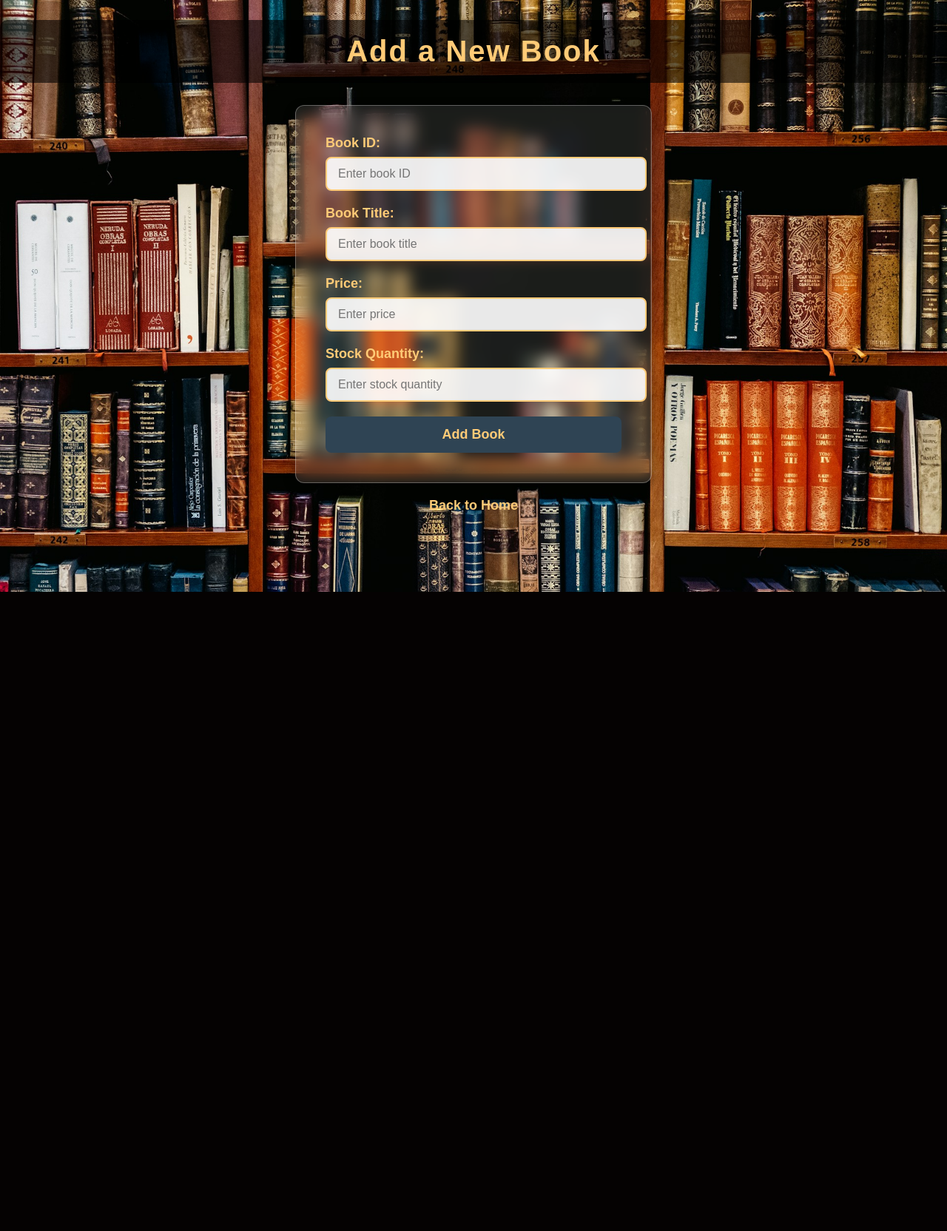
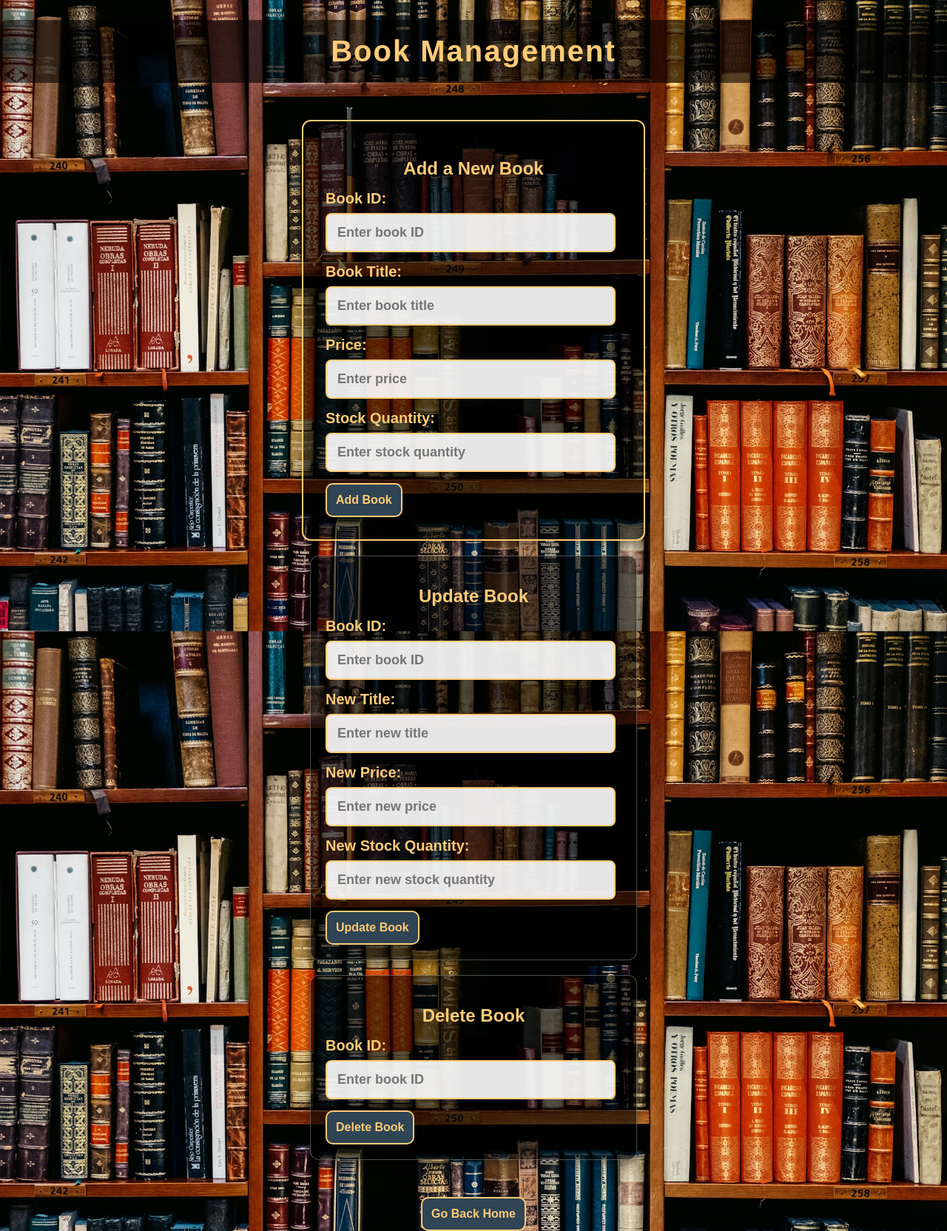
Before and after one commit to talhamahmood1/bookstore-microservices, a Flask app: page /add_book in a window 1280 px wide. Shown: the whole page at 74% size. Before the commit the page ends 800 px from the top, so only its background shows below. Run offline with Flask 3, Linux system fonts and the light colour scheme.

Commit message:
Updated project files with recent changes

```diff
--- a/catalog/app.py
+++ b/catalog/app.py
@@ -3,60 +3,88 @@ import sqlite3
 
 app = Flask(__name__, static_folder='static')
 
-
 # Initialize SQLite database
 def init_db():
-    conn = sqlite3.connect('books.db')
-    cursor = conn.cursor()
-    cursor.execute('''CREATE TABLE IF NOT EXISTS books (
-                        book_id INTEGER PRIMARY KEY,
-                        title TEXT NOT NULL,
-                        price REAL NOT NULL,
-                        stock INTEGER NOT NULL)''')
-    conn.commit()
-    conn.close()
+    with sqlite3.connect('books.db') as conn:
+        cursor = conn.cursor()
+        cursor.execute('''CREATE TABLE IF NOT EXISTS books (
+                            book_id INTEGER PRIMARY KEY,
+                            title TEXT NOT NULL,
+                            price REAL NOT NULL,
+                            stock INTEGER NOT NULL)''')
+        conn.commit()
 
 @app.route('/books', methods=['GET'])
 def get_books():
-    conn = sqlite3.connect('books.db')
-    cursor = conn.cursor()
-    cursor.execute('SELECT * FROM books')
-    books = [{'book_id': row[0], 'title': row[1], 'price': row[2], 'stock': row[3]} for row in cursor.fetchall()]
-    conn.close()
+    with sqlite3.connect('books.db') as conn:
+        cursor = conn.cursor()
+        cursor.execute('SELECT * FROM books')
+        books = [{'book_id': row[0], 'title': row[1], 'price': row[2], 'stock': row[3]} for row in cursor.fetchall()]
     return jsonify(books)
 
 @app.route('/add_book', methods=['GET', 'POST'])
 def add_book():
     if request.method == 'POST':
-        book_id = int(request.form['book_id'])
-        title = request.form['title']
-        price = float(request.form['price'])
-        stock = int(request.form['stock'])
+        try:
+            book_id = int(request.form['book_id'])
+            title = request.form['title']
+            price = float(request.form['price'])
+            stock = int(request.form['stock'])
 
-        conn = sqlite3.connect('books.db')
-        cursor = conn.cursor()
-        cursor.execute('INSERT INTO books (book_id, title, price, stock) VALUES (?, ?, ?, ?)',
-                       (book_id, title, price, stock))
-        conn.commit()
-        conn.close()
-
-        return 'Book added successfully! <a href="/add_book">Add another</a>'
+            with sqlite3.connect('books.db') as conn:
+                cursor = conn.cursor()
+                cursor.execute('INSERT INTO books (book_id, title, price, stock) VALUES (?, ?, ?, ?)',
+                               (book_id, title, price, stock))
+                conn.commit()
+            return 'Book added successfully! <a href="/add_book">Add another</a>'
+        except Exception as e:
+            return f'Error: {e}', 400
 
     return render_template('add_book.html')
 
 @app.route('/update_book', methods=['POST'])
 def update_book():
-    data = request.get_json()
-    book_id = data['book_id']
-    new_stock = data['stock']
+    try:
+        book_id = int(request.form['book_id'])
+        new_title = request.form.get('title')
+        new_price = request.form.get('price')
+        new_stock = request.form.get('stock')
 
-    conn = sqlite3.connect('books.db')
-    cursor = conn.cursor()
-    cursor.execute('UPDATE books SET stock = ? WHERE book_id = ?', (new_stock, book_id))
-    conn.commit()
-    conn.close()
+        with sqlite3.connect('books.db') as conn:
+            cursor = conn.cursor()
+            if new_title:
+                cursor.execute('UPDATE books SET title = ? WHERE book_id = ?', (new_title, book_id))
+            if new_price:
+                cursor.execute('UPDATE books SET price = ? WHERE book_id = ?', (float(new_price), book_id))
+            if new_stock:
+                cursor.execute('UPDATE books SET stock = ? WHERE book_id = ?', (int(new_stock), book_id))
+            conn.commit()
+        return 'Book updated successfully! <a href="/add_book">Go Back</a>'
+    except Exception as e:
+        return f'Error: {e}', 400
 
-    return jsonify({'message': 'Stock updated successfully'}), 200
+@app.route('/delete_book', methods=['POST'])
+def delete_book():
+    try:
+        book_id = int(request.form['book_id'])
+        with sqlite3.connect('books.db') as conn:
+            cursor = conn.cursor()
+            cursor.execute('DELETE FROM books WHERE book_id = ?', (book_id,))
+            conn.commit()
+        return 'Book deleted successfully! <a href="/add_book">Go Back</a>'
+    except Exception as e:
+        return f'Error: {e}', 400
+
+@app.route('/delete_all_books', methods=['POST'])
+def delete_all_books():
+    try:
+        with sqlite3.connect('books.db') as conn:
+            cursor = conn.cursor()
+            cursor.execute('DELETE FROM books')
+            conn.commit()
+        return 'All books deleted successfully! <a href="/add_book">Go back</a>'
+    except Exception as e:
+        return f'Error: {e}', 400
 
 if __name__ == '__main__':
     init_db()
--- a/catalog/templates/add_book.html
+++ b/catalog/templates/add_book.html
@@ -3,22 +3,22 @@
 <head>
     <meta charset="UTF-8">
     <meta name="viewport" content="width=device-width, initial-scale=1.0">
-    <title>Add a New Book</title>
+    <title>Book Management</title>
     <style>
         body {
-            font-family: 'Poppins', sans-serif; /* Modern font */
-            background-image: url('/static/library.jpg'); /* Background image */
+            font-family: 'Poppins', sans-serif;
+            background-image: url('/static/library.jpg');
             background-size: cover;
             background-position: center;
             background-attachment: fixed;
             margin: 0;
             padding: 0;
-            color: #fdfdfd; /* Soft white text color */
+            color: #fdfdfd;
         }
         h1 {
             text-align: center;
-            color: #ffcb77; /* Warm accent color */
-            background-color: rgba(0, 0, 0, 0.6);
+            color: #ffcb77;
+            background-color: rgba(0, 0, 0, 0.6); /* Darker semi-transparent black background */
             padding: 20px 10px;
             margin-bottom: 30px;
             font-size: 40px;
@@ -26,95 +26,133 @@
             font-weight: 700;
             letter-spacing: 2px;
         }
+        .container {
+            display: flex;
+            flex-direction: column; /* Stack forms vertically */
+            justify-content: center;
+            align-items: center;
+            gap: 20px;
+            padding: 20px;
+        }
         form {
-            background-color: rgba(255, 255, 255, 0.1);
-            backdrop-filter: blur(10px);
-            -webkit-backdrop-filter: blur(10px);
-            padding: 40px;
+            background-color: rgba(0, 0, 0, 0.6); /* Darker semi-transparent black background */
+            padding: 20px;
             border-radius: 12px;
             box-shadow: 0 6px 15px rgba(0, 0, 0, 0.4);
+            border: 1px solid rgba(255, 255, 255, 0.3);
             max-width: 400px;
-            margin: 0 auto;
-            border: 1px solid rgba(255, 255, 255, 0.3);
+            width: 100%;
+        }
+        .add-book {
+            padding: 30px;
+            border: 2px solid #ffcb77;
+            flex: 1.5;
+        }
+        h2 {
+            text-align: center;
+            font-size: 24px;
+            color: #ffcb77;
+            margin-bottom: 15px;
         }
         label {
             display: block;
-            font-size: 18px;
+            font-size: 20px;
             margin-bottom: 8px;
             color: #ffcb77;
-            font-weight: 600;
+            font-weight: bold;
         }
         input[type="text"], input[type="number"] {
-            width: 100%;
-            padding: 12px 15px;
-            margin-bottom: 20px;
+            width: 90%; /* Reduced from 100% to 90% */
+            padding: 14px;
+            margin-bottom: 15px;
             border: 2px solid #ffcb77;
             border-radius: 8px;
-            font-size: 16px;
+            font-size: 18px;
+            font-weight: bold;
             background-color: rgba(255, 255, 255, 0.9);
             color: #333;
-            outline: none;
-            transition: border-color 0.3s ease-in-out;
-        }
-        input[type="text"]:focus, input[type="number"]:focus {
-            border-color: #ffb347; /* Subtle highlight on focus */
         }
         button {
             background-color: #2f4454;
             color: #ffcb77;
-            border: none;
-            padding: 14px 20px;
-            width: 100%;
-            font-size: 18px;
-            font-weight: 600;
+            border: 2px solid #ffcb77;
+            padding: 12px;
+            font-size: 16px;
+            font-weight: bold;
             cursor: pointer;
-            border-radius: 8px;
+            border-radius: 10px;
             transition: background-color 0.3s ease, transform 0.2s ease;
         }
         button:hover {
             background-color: #ffb347;
             color: #333;
-            transform: scale(1.05); /* Slight enlarge effect */
+            transform: scale(1.05);
         }
-        button:active {
-            transform: scale(0.98); /* Press-down effect */
+        .home-link {
+            text-align: center;
+            margin-top: 30px;
         }
-        .back-link {
-            display: block;
+        .home-link a {
+            display: inline-block;
             text-align: center;
-            margin-top: 20px;
+            background-color: #2f4454;
             color: #ffcb77;
-            font-size: 18px;
-            font-weight: 600;
+            border: 2px solid #ffcb77;
+            padding: 12px;
+            font-size: 16px;
+            font-weight: bold;
+            border-radius: 10px;
             text-decoration: none;
-            transition: color 0.3s ease-in-out;
+            transition: background-color 0.3s ease, transform 0.2s ease;
         }
-        .back-link:hover {
-            color: #ffb347;
-        }
-        .back-link:active {
-            color: #e6a037;
+        .home-link a:hover {
+            background-color: #ffb347;
+            color: #333;
+            transform: scale(1.05);
         }
     </style>
 </head>
 <body>
-    <h1>Add a New Book</h1>
-    <form method="POST">
+    <h1>Book Management</h1>
+    <div class="container">
+        <!-- Add Book Section (Highlighted and Enlarged) -->
+        <form method="POST" action="/add_book" class="add-book">
+            <h2>Add a New Book</h2>
             <label for="book_id">Book ID:</label>
             <input type="text" id="book_id" name="book_id" placeholder="Enter book ID" required>
-
             <label for="title">Book Title:</label>
             <input type="text" id="title" name="title" placeholder="Enter book title" required>
-
             <label for="price">Price:</label>
             <input type="number" step="0.01" id="price" name="price" placeholder="Enter price" required>
-
             <label for="stock">Stock Quantity:</label>
             <input type="number" id="stock" name="stock" placeholder="Enter stock quantity" required>
-
             <button type="submit">Add Book</button>
         </form>
 
-    <a class="back-link" href="http://localhost:5000/">Back to Home</a>
+        <!-- Update Book Section -->
+        <form method="POST" action="/update_book">
+            <h2>Update Book</h2>
+            <label for="update_book_id">Book ID:</label>
+            <input type="text" id="update_book_id" name="book_id" placeholder="Enter book ID" required>
+            <label for="new_title">New Title:</label>
+            <input type="text" id="new_title" name="title" placeholder="Enter new title">
+            <label for="new_price">New Price:</label>
+            <input type="number" step="0.01" id="new_price" name="price" placeholder="Enter new price">
+            <label for="new_stock">New Stock Quantity:</label>
+            <input type="number" id="new_stock" name="stock" placeholder="Enter new stock quantity">
+            <button type="submit">Update Book</button>
+        </form>
+
+        <!-- Delete Book Section -->
+        <form method="POST" action="/delete_book">
+            <h2>Delete Book</h2>
+            <label for="delete_book_id">Book ID:</label>
+            <input type="text" id="delete_book_id" name="book_id" placeholder="Enter book ID" required>
+            <button type="submit">Delete Book</button>
+        </form>
+    </div>
+    <div class="home-link">
+        <a href="http://localhost:5000">Go Back Home</a>
+    </div>
 </body>
 </html>
```
Also changed, not shown: order/app.py (+14 -24 lines), order/templates/add_order.html (+9 -2 lines), catalog/books.db. Lines whose indentation alone changed are shown as unchanged.
